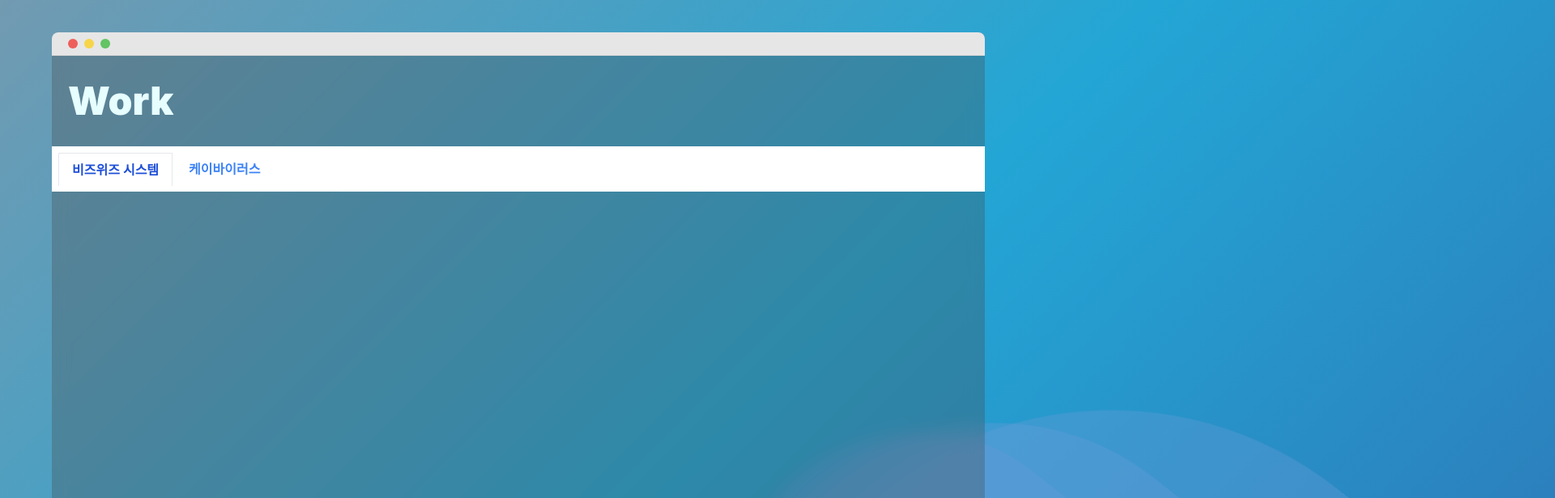
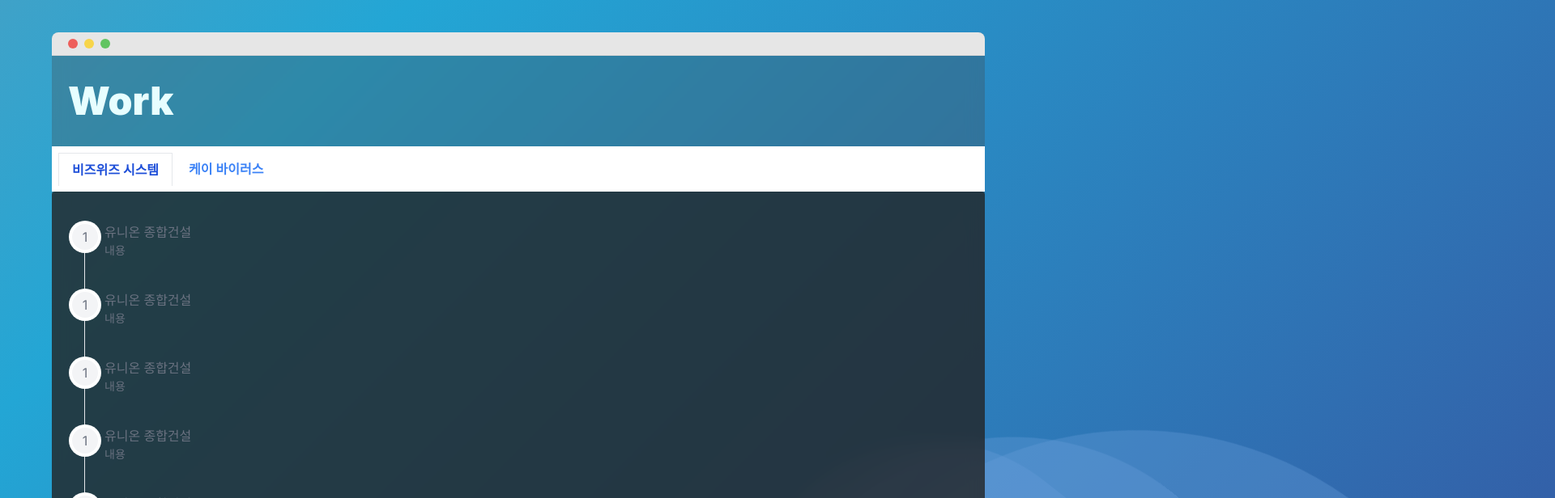
Before and after one commit to cpt4567/next-portfolio, a Next.js app: page /work/bs in a window 1280 px wide. Shown: the top 616 px of the page at 81% size, 1920 px wide, since content can reach past the window. Built offline with nearby package versions, Linux system fonts and the light colour scheme.

Commit message:
work 디자인 및 컴포넌트 나누기

```diff
--- a/src/app/work/[slug]/page.tsx
+++ b/src/app/work/[slug]/page.tsx
@@ -1,4 +1,5 @@
-import Link from 'next/link';
+import Stepper from '../components/stepper';
+import TabList from '../components/tab-list';
 interface Props {
   params: { slug: string };
   searchParams: {};
@@ -8,34 +9,8 @@ export default function Page({ params }: Props) {
 
   return (
     <div className="flex flex-col h-full">
-      <div className=" bg-white w-full px-2 py-2">
-        <ul className="flex ">
-          <li className="-mb-px mr-1">
-            <Link
-              href={'/work/bs'}
-              className={`bg-white inline-block py-2 px-4 font-semibold ${
-                slug === 'bs'
-                  ? 'border-l border-t border-r text-blue-700'
-                  : 'text-blue-500 hover:text-blue-800'
-              }`}
-            >
-              비즈위즈 시스템
-            </Link>
-          </li>
-          <li className="mr-1">
-            <Link
-              href={'/work/kv'}
-              className={`bg-white inline-block py-2 px-4  font-semibold ${
-                slug === 'kv'
-                  ? 'border-l border-t border-r text-blue-700'
-                  : 'text-blue-500 hover:text-blue-800'
-              }`}
-            >
-              케이바이러스
-            </Link>
-          </li>
-        </ul>
-      </div>
+      <TabList {...{ slug }} />
+      <Stepper />
     </div>
   );
 }
--- /dev/null
+++ b/src/app/work/components/stepper.tsx
@@ -0,0 +1,20 @@
+export default function Stepper() {
+  return (
+    <div
+      style={{ background: 'rgba(31, 31, 31, 0.7)' }}
+      className="px-10 py-10 rounded h-full max-h-[57vh] overflow-y-scroll"
+    >
+      <ol className="relative text-gray-500 border-s  dark:border-gray-700 dark:text-gray-400">
+        {Array.from({ length: 30 }).map((_, index) => (
+          <li className="mb-10 ms-6" key={index}>
+            <span className="absolute flex items-center justify-center w-8 h-8 bg-gray-100 rounded-full -start-4 ring-4 ring-white dark:ring-gray-900 dark:bg-gray-700">
+              1
+            </span>
+            <h3 className="font-medium leading-tight">유니온 종합건설 </h3>
+            <span className="text-sm">내용</span>
+          </li>
+        ))}
+      </ol>
+    </div>
+  );
+}
--- /dev/null
+++ b/src/app/work/components/tab-list.tsx
@@ -0,0 +1,29 @@
+import { tabList } from '@/util/tab';
+import Link from 'next/link';
+
+interface Props {
+  slug: string;
+}
+
+export default function TabList({ slug }: Props) {
+  return (
+    <div className=" bg-white w-full px-2 py-2">
+      <ul className="flex">
+        {tabList.map(({ title, indexSlug }, index) => (
+          <li className={index === 0 ? '-mb-px mr-1' : 'mr-1'} key={indexSlug}>
+            <Link
+              href={`/work/${indexSlug}`}
+              className={`bg-white inline-block py-2 px-4 font-semibold ${
+                slug === indexSlug
+                  ? 'border-l border-t border-r text-blue-700'
+                  : 'text-blue-500 hover:text-blue-800'
+              }`}
+            >
+              {title}
+            </Link>
+          </li>
+        ))}
+      </ul>
+    </div>
+  );
+}
--- /dev/null
+++ b/src/util/tab.ts
@@ -0,0 +1,4 @@
+export const tabList = [
+  { title: '비즈위즈 시스템', indexSlug: 'bs' },
+  { title: '케이 바이러스', indexSlug: 'kv' },
+];
```
